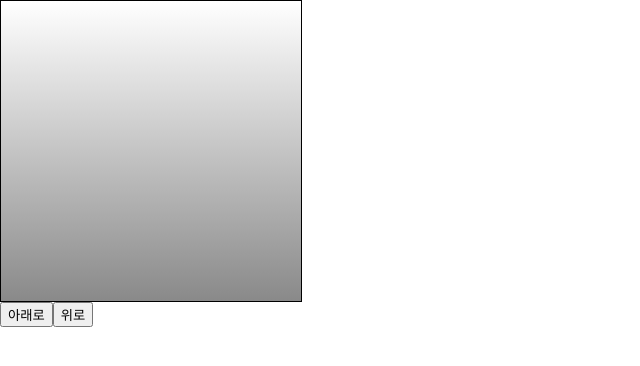
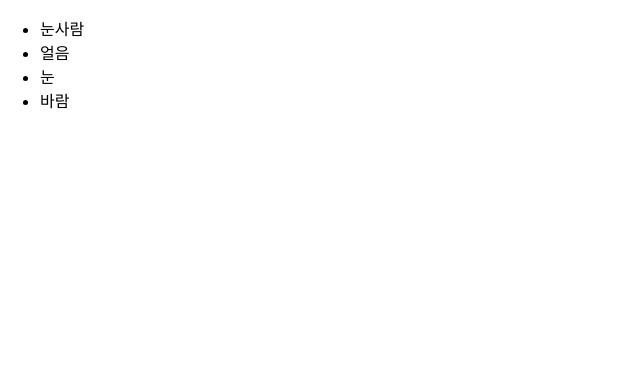
Before and after one commit to DongwookJeong/react_start, a React (Create React App) app in the folder start/: page / in a window 1280 px wide. Shown: the top 366 px of the page, without its empty margins (0-640 px from the left). Built offline with nearby package versions, Linux system fonts and the light colour scheme.

Commit message:
컴포넌트 반복 예제

```diff
--- a/start/src/App.js
+++ b/start/src/App.js
@@ -1,3 +1,16 @@
+import { Component } from "react";
+import IterationSample from "./ItereationSample";
+
+class App extends Component{
+  render(){
+    return(
+      <IterationSample/>
+    )
+  }
+}
+
+export default App;
+/* part 5 ref scroll
 import { Component } from "react";
 import ScrollBox from "./ScrollBox";
 
--- /dev/null
+++ b/start/src/ItereationSample.js
@@ -0,0 +1,7 @@
+const IterationSample = () => {
+    const names = ['눈사람','얼음','눈','바람']
+    const nameList = names.map((name, index) => <li key={index}>{name}</li>)
+    return <ul>{nameList}</ul>
+}
+
+export default IterationSample
```
